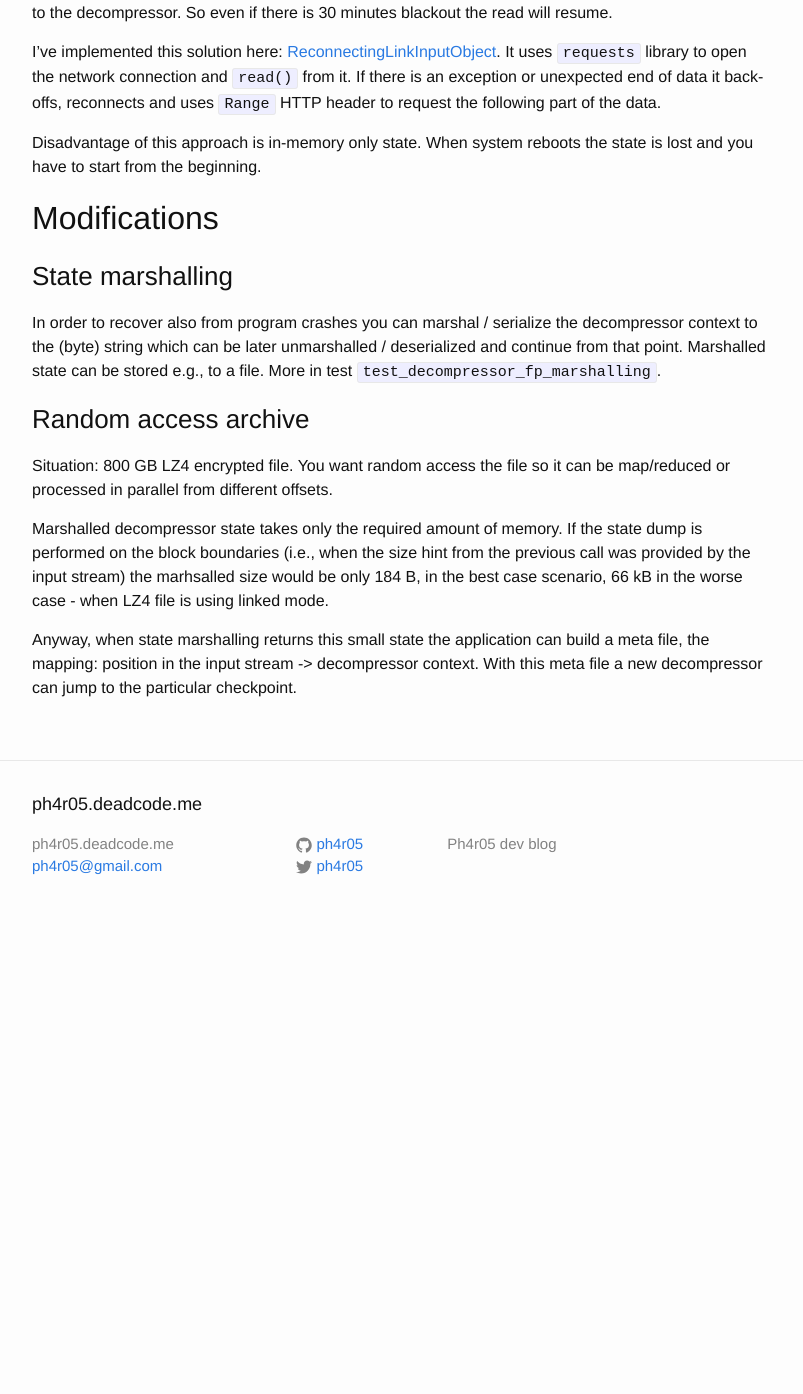
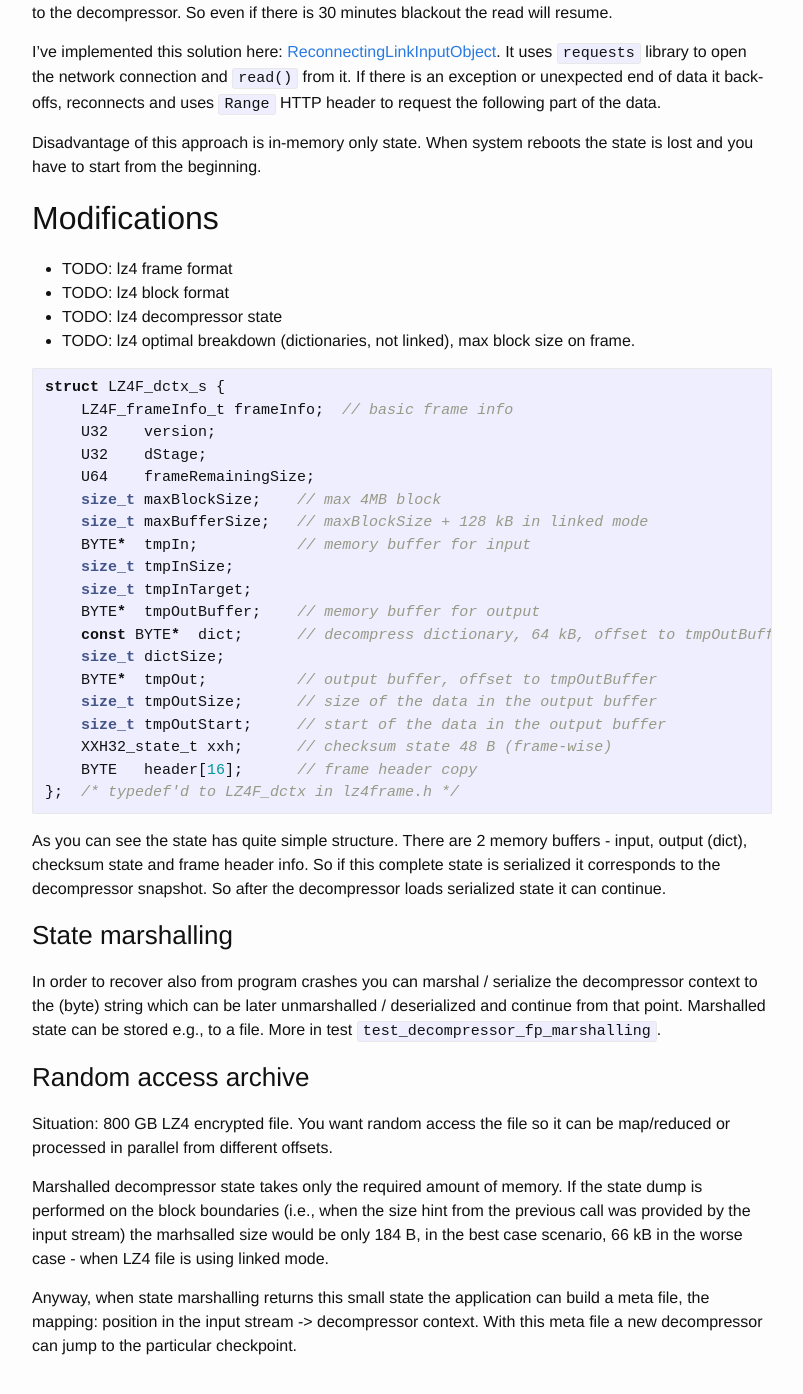
Before and after one commit to ph4r05/devblog, a Jekyll site: the page built from _posts/2017-10-04-lz4-stream-processing.markdown, in a window 1280 px wide and 1400 px high, scrolled down 981 px. Shown: the top 1394 px of the window, without its empty margins (238-1041 px from the left). Built offline with Jekyll 4.4.1, drawn with Linux system fonts in a browser that asks for light colours; before the commit the page ends 1919 px from its top, so only the background shows below that.

Commit message:
lz4 - decompressor state

````diff
--- a/_posts/2017-10-04-lz4-stream-processing.markdown
+++ b/_posts/2017-10-04-lz4-stream-processing.markdown
@@ -46,6 +46,38 @@ the beginning.
 
 ## Modifications
 
+- TODO: lz4 frame format
+- TODO: lz4 block format
+- TODO: lz4 decompressor state
+- TODO: lz4 optimal breakdown (dictionaries, not linked), max block size on frame.
+
+```c
+struct LZ4F_dctx_s {
+    LZ4F_frameInfo_t frameInfo;  // basic frame info
+    U32    version;
+    U32    dStage;
+    U64    frameRemainingSize;
+    size_t maxBlockSize;    // max 4MB block
+    size_t maxBufferSize;   // maxBlockSize + 128 kB in linked mode
+    BYTE*  tmpIn;           // memory buffer for input
+    size_t tmpInSize;
+    size_t tmpInTarget;
+    BYTE*  tmpOutBuffer;    // memory buffer for output
+    const BYTE*  dict;      // decompress dictionary, 64 kB, offset to tmpOutBuffer
+    size_t dictSize;
+    BYTE*  tmpOut;          // output buffer, offset to tmpOutBuffer
+    size_t tmpOutSize;      // size of the data in the output buffer
+    size_t tmpOutStart;     // start of the data in the output buffer
+    XXH32_state_t xxh;      // checksum state 48 B (frame-wise)
+    BYTE   header[16];      // frame header copy
+};  /* typedef'd to LZ4F_dctx in lz4frame.h */
+```
+
+As you can see the state has quite simple structure. There are 2 memory buffers - input, output (dict), checksum state
+and frame header info. So if this complete state is serialized it corresponds to the decompressor snapshot. So
+after the decompressor loads serialized state it can continue.
+
+
 ### State marshalling
 
 In order to recover also from program crashes you can marshal / serialize
````
